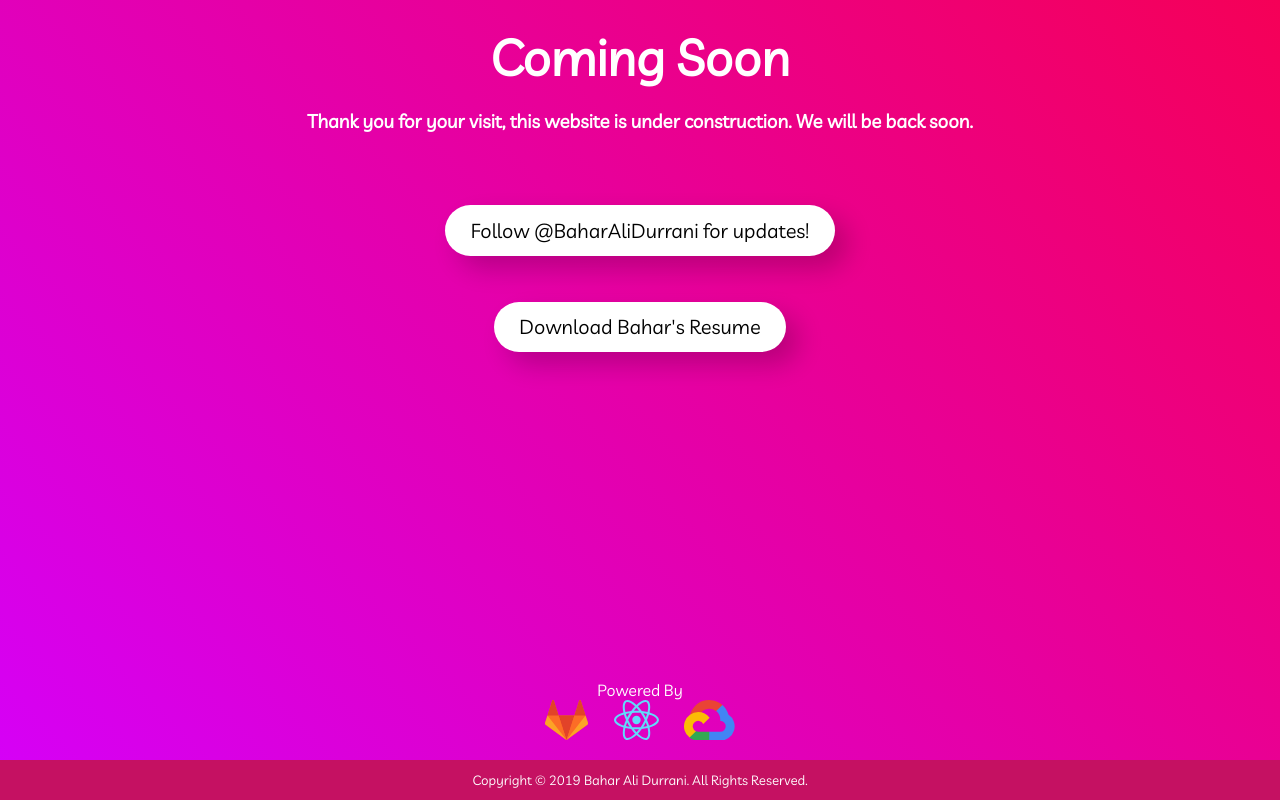
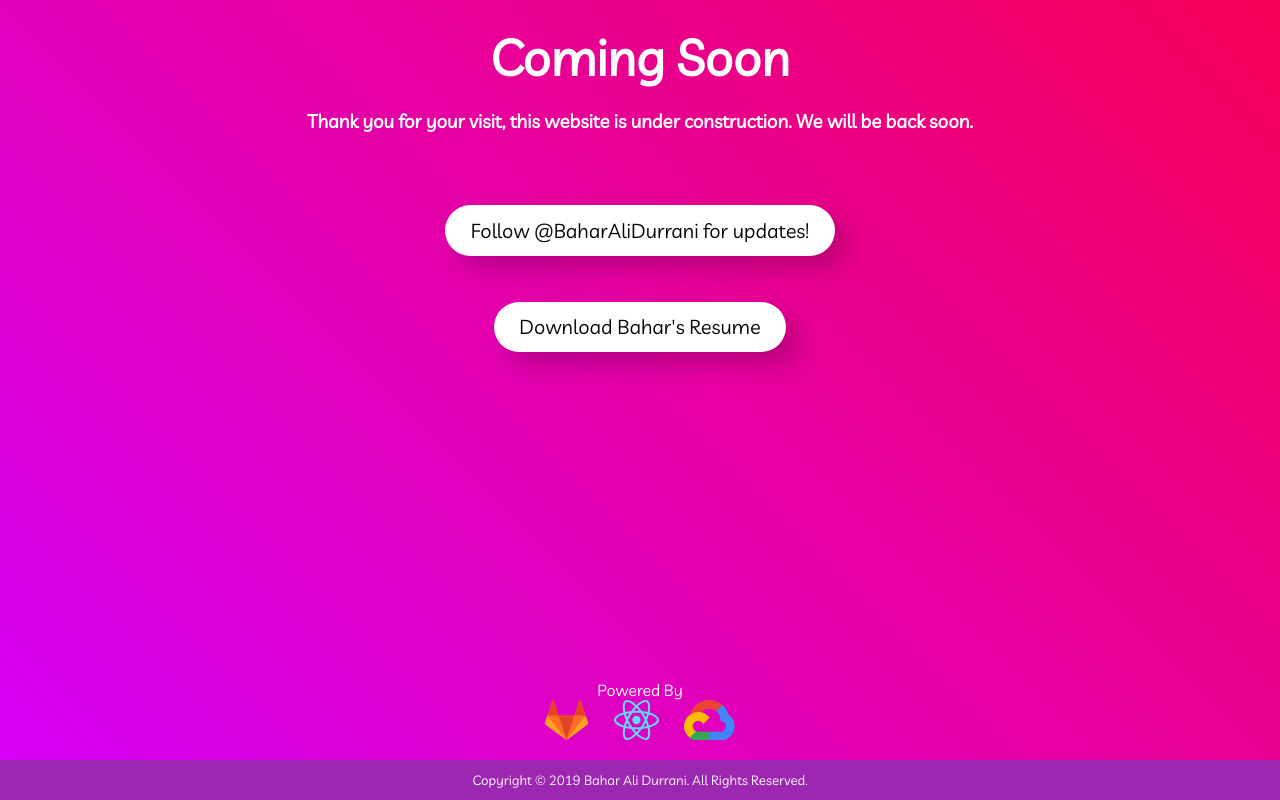
Before and after one commit to baharalidurrani/domain, a React (Create React App) app: page / in a window 1280 px wide. Built offline with nearby package versions, Linux system fonts and the light colour scheme.

Commit message:
footer color changed

```diff
--- a/src/components/footer/footer.css
+++ b/src/components/footer/footer.css
@@ -11,7 +11,7 @@
   display: flex;
   min-height: 40px;
   flex-direction: column;
-  background: #c51162;
+  background: #9c27b0;
 }
 
 .powerLogo {
```
